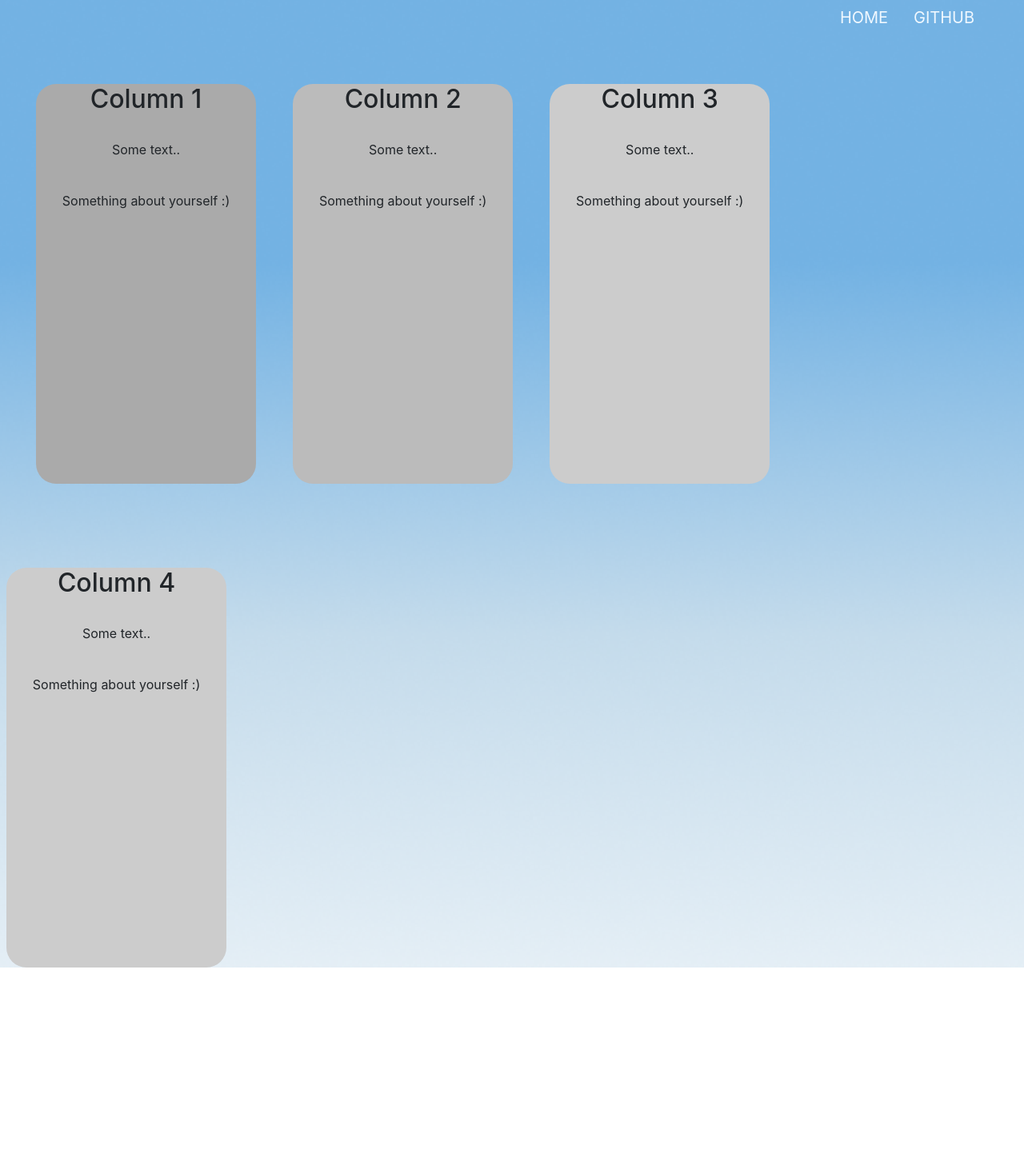
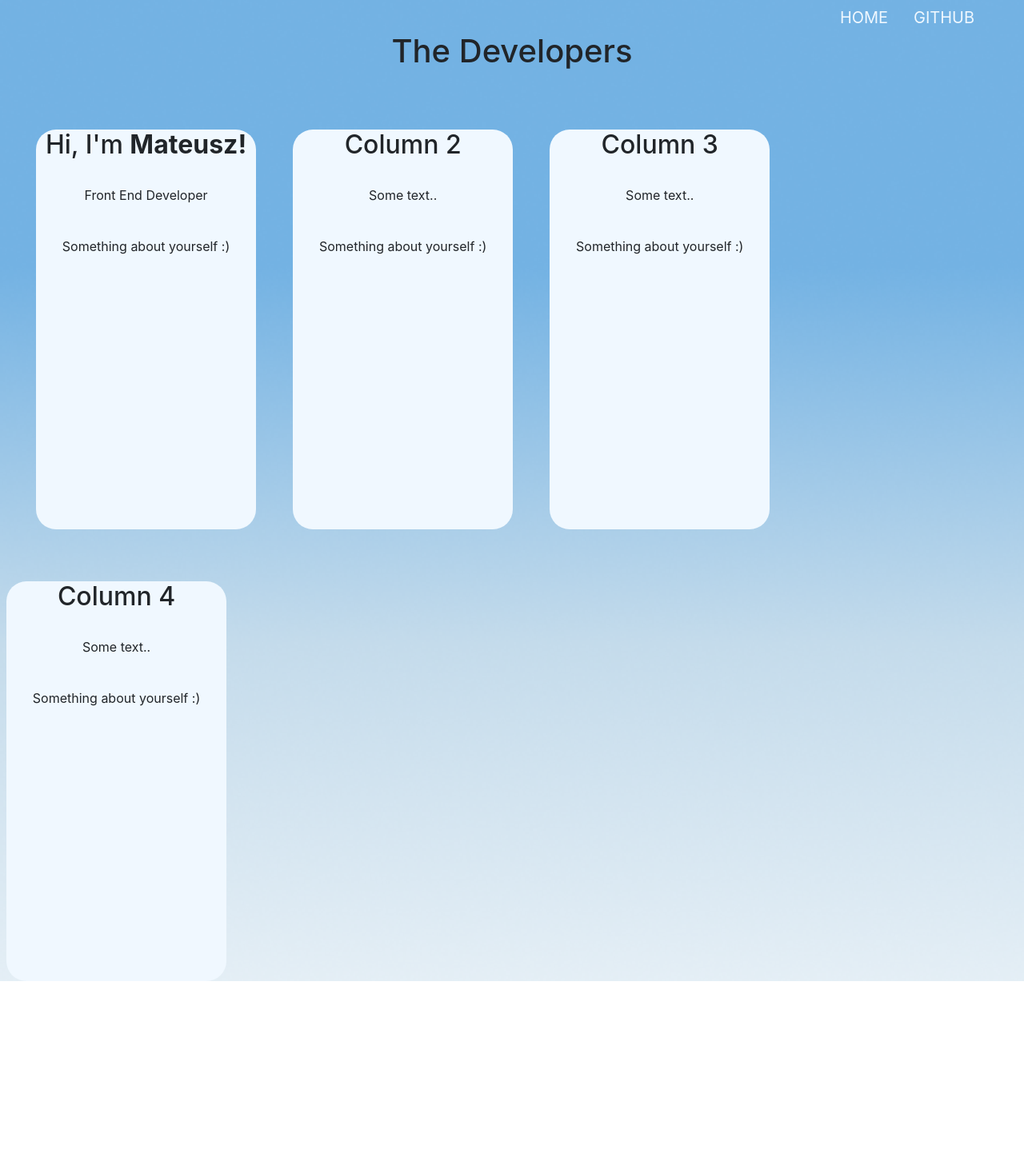
Before and after one commit to BrianCodes-exe/Hacklympics-Winter-2020, a Flask app: template hacklympics/templates/about.html in a window 1280 px wide. Shown: the whole page at 80% size. Before the commit the page ends 1210 px from the top, so only its background shows below. Run offline with Flask 2, Linux system fonts and the light colour scheme; the template is opened without the code that fills it, so the values that code supplies are empty; some libraries are stand-ins or nearby versions.

Commit message:
about html modifications
added a header to the about html page
Paritally filled in info for my column
test out different spacing with the header on about page and the column

```diff
--- a/hacklympics/static/styles.css
+++ b/hacklympics/static/styles.css
@@ -139,11 +139,12 @@
 
       /* Create three equal columns that floats next to each other */
       .column {
+        background-color:aliceblue;
         text-align:center;
         border-radius: 25px;
         float: left;
         width: 21%;
-        margin-top: 8%;
+        margin-top: 5%;
         margin-left:23px;
         margin-right:23px;
         height: 500px;
--- a/hacklympics/templates/about.html
+++ b/hacklympics/templates/about.html
@@ -28,29 +28,32 @@
     <div id = "github">
         <h2><button class = "ghButton" onclick="window.location.href ='https://github.com/MateuszB-hub/Hacklympics-Winter-2020';">GITHUB</button></h2>
     </div>
+    <h1 style = "text-align: center; margin-top:40px;">The Developers</h1>
     <div class="row">
-        <div class="column" style="background-color:#aaa; margin-left:60px;">
-          <h2>Column 1</h2>
+        <div class="column" style=" margin-left:60px;">
+          <h2>Hi, I'm <strong>Mateusz!</strong></h2>
           <img src = "">
-          <p>Some text..</p>
+          <p>Front End Developer</p>
           <br>
-          <p>Something about yourself :)</p>
+          <p>
+            Something about yourself :)
+          </p>
         </div>
-        <div class="column" style="background-color:#bbb;">
+        <div class="column" >
             <h2>Column 2</h2>
             <img src = "">
             <p>Some text..</p>
             <br>
             <p>Something about yourself :)</p>
           </div>
-        <div class="column" style="background-color:#ccc;">
+        <div class="column">
             <h2>Column 3</h2>
             <img src = "">
             <p>Some text..</p>
             <br>
             <p>Something about yourself :)</p>
           </div>
-        <div class="column" style="background-color:#ccc;">
+        <div class="column">
             <h2>Column 4</h2>
           <img src = "">
           <p>Some text..</p>
--- a/hacklympics/templates/index.html
+++ b/hacklympics/templates/index.html
@@ -56,7 +56,6 @@
     <div id = "github">
         <h2><button class = "ghButton" onclick="window.location.href ='https://github.com/MateuszB-hub/Hacklympics-Winter-2020';">GITHUB</button></h2>
     </div>
-
     <div id = "inputWrapper">
       <h1 id = "headerInput">welcome &#x2603</h1>
       <form>
```
